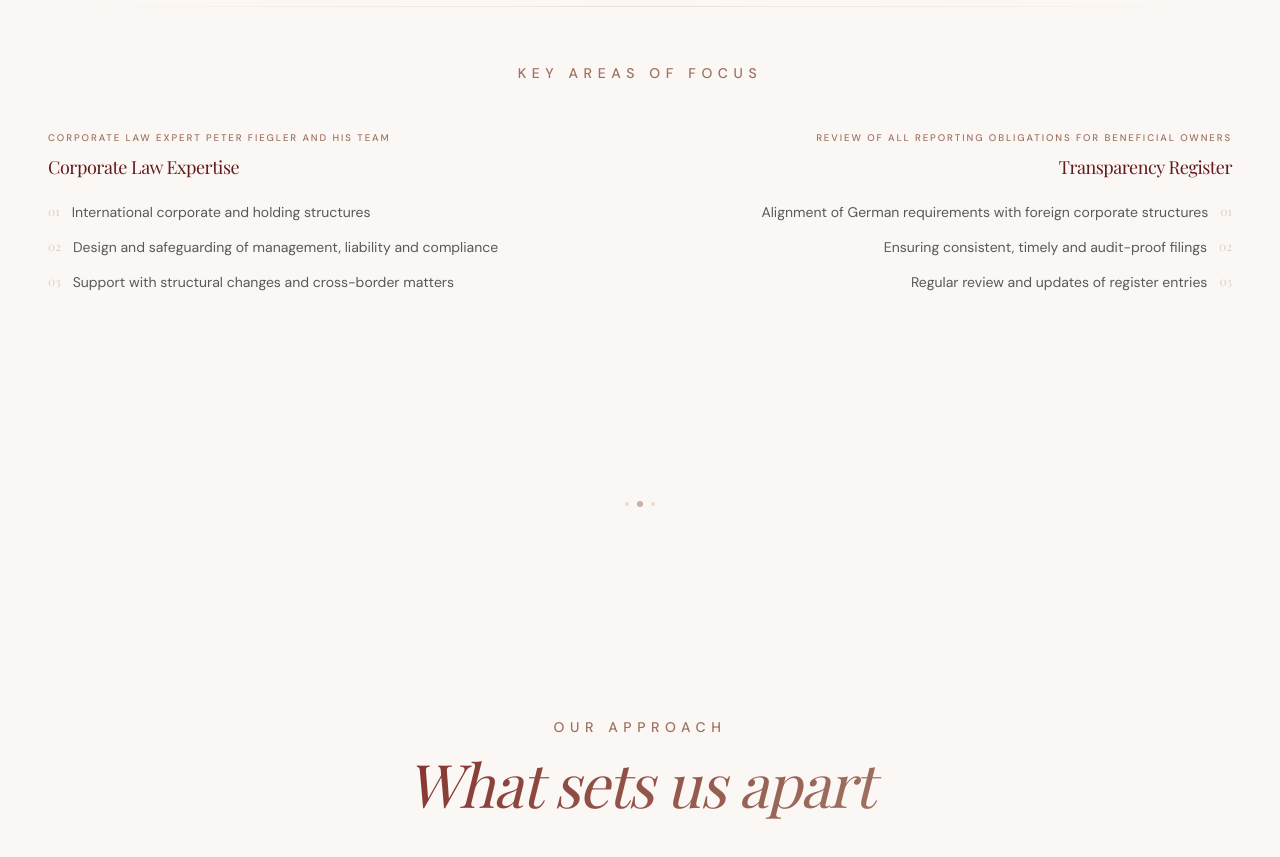
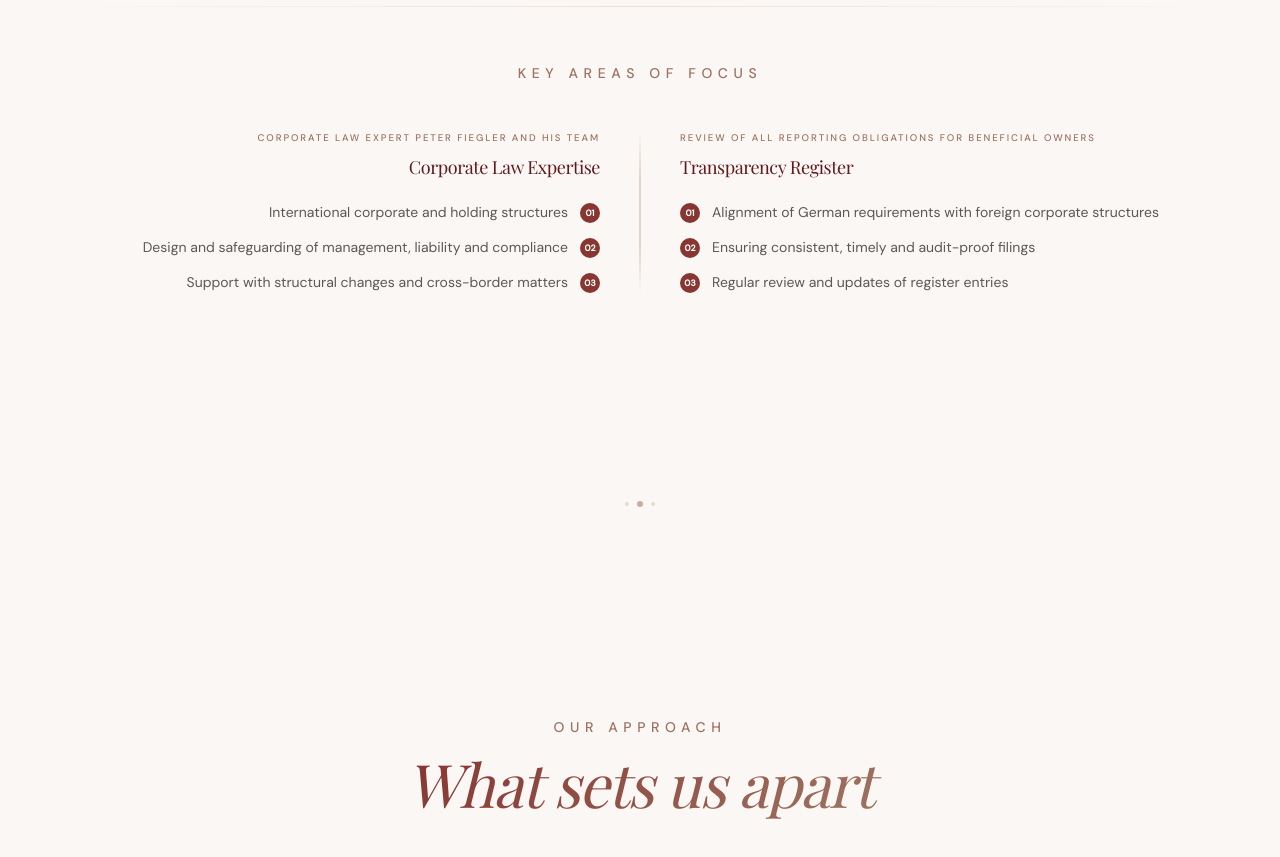
Before and after one commit to paramdnoid/FIECON, a Next.js app: page /en in a window 1280 px wide. Shown: the part 3480-4337 px from the top of the page. Built offline with nearby package versions, Linux system fonts and the light colour scheme; no server answers.

Commit message:
refactor: enhance Services component layout with vertical divider and improved item styling

```diff
--- a/src/components/sections/Services.tsx
+++ b/src/components/sections/Services.tsx
@@ -264,9 +264,12 @@ export function Services() {
         </FadeIn>
 
         <div className="relative grid grid-cols-1 md:grid-cols-2 gap-12 lg:gap-20">
+          {/* Vertical divider with gradient fade — hidden on mobile via media query in style */}
+          <div aria-hidden="true" className="max-md:hidden" style={{ position: "absolute", left: "50%", top: 0, bottom: 0, width: "1px", transform: "translateX(-50%)", background: "linear-gradient(to bottom, transparent 0%, #CAAE9F 30%, #CAAE9F 70%, transparent 100%)" }} />
+
           {FOCUS_AREAS.map((area, i) => (
             <FadeIn key={area.key} delay={0.4 + i * 0.1}>
-              <div style={i === 1 ? { textAlign: "right" } : undefined}>
+              <div style={i === 0 ? { textAlign: "right" } : undefined}>
                 {/* Overline + Title */}
                 <p className="text-accent mb-2" style={{ fontSize: "0.6rem", letterSpacing: "0.2em", textTransform: "uppercase", fontWeight: 500 }}>
                   {t(`${area.key}.lead`)}
@@ -281,9 +284,9 @@ export function Services() {
                     <li
                       key={j}
                       className="flex items-start gap-3 text-sm text-text-muted leading-relaxed"
-                      style={i === 1 ? { flexDirection: "row-reverse", textAlign: "right" } : undefined}
+                      style={i === 0 ? { flexDirection: "row-reverse", textAlign: "right" } : undefined}
                     >
-                      <span aria-hidden="true" className="mt-0.5 text-accent/30 shrink-0 font-display text-xs">0{j + 1}</span>
+                      <span aria-hidden="true" className="mt-0.5 w-5 h-5 rounded-full text-white flex items-center justify-center shrink-0" style={{ fontSize: "0.55rem", fontWeight: 600, backgroundColor: "#873632" }}>0{j + 1}</span>
                       {t(`${area.key}.items.${j}`)}
                     </li>
                   ))}
```
